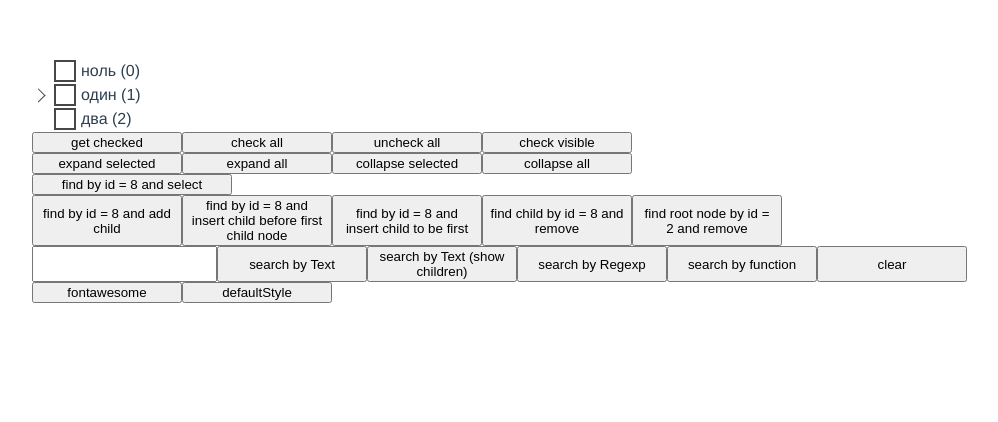
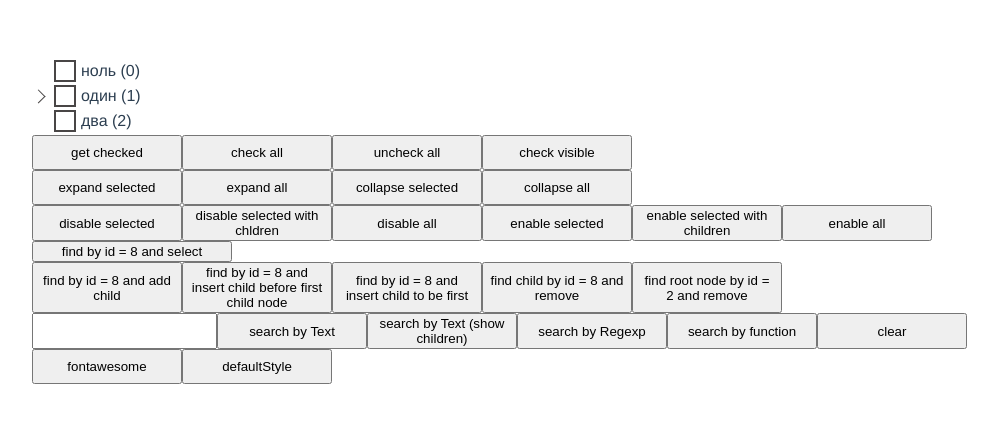
Before and after one commit to t0lik/tree-vue, a Vue app: page / in a window 1280 px wide. Shown: the top 422 px of the page, without its empty margins (26-1024 px from the left). Built offline with nearby package versions, Linux system fonts and the light colour scheme.

Commit message:
chore: disabled state and methods

```diff
--- a/src/App.vue
+++ b/src/App.vue
@@ -17,6 +17,14 @@
         <button @click="expandAll">expand all</button>
         <button @click="collapseSelectedNode">collapse selected</button>
         <button @click="collapseAll">collapse all</button>
+      </div>
+      <div class="button-group">
+        <button @click="disableSelectedNode">disable selected</button>
+        <button @click="disableSelectedNodeWithChildren">disable selected with chldren</button>
+        <button @click="disableAll">disable all</button>
+        <button @click="enableSelectedNode">enable selected</button>
+        <button @click="enableSelectedNodeWithChildren">enable selected with children</button>
+        <button @click="enableAll">enable all</button>
       </div>
       <button @click="findById">find by id = 8 and select</button>
       <div class="button-group">
@@ -128,6 +136,30 @@ export default {
       const nodeManager = this.$refs.tree.getNodeManager()
       nodeManager.collapseAll()
     },
+    disableSelectedNode () {
+      const nodeManager = this.$refs.tree.getNodeManager()
+      nodeManager.selectedNode.disable()
+    },
+    disableSelectedNodeWithChildren () {
+      const nodeManager = this.$refs.tree.getNodeManager()
+      nodeManager.selectedNode.disable(true)
+    },
+    enableSelectedNode () {
+      const nodeManager = this.$refs.tree.getNodeManager()
+      nodeManager.selectedNode.enable()
+    },
+    enableSelectedNodeWithChildren () {
+      const nodeManager = this.$refs.tree.getNodeManager()
+      nodeManager.selectedNode.enable(true)
+    },
+    disableAll () {
+      const nodeManager = this.$refs.tree.getNodeManager()
+      nodeManager.disableAll()
+    },
+    enableAll () {
+      const nodeManager = this.$refs.tree.getNodeManager()
+      nodeManager.enableAll()
+    },
     findById () {
       const nodeManager = this.$refs.tree.getNodeManager()
       const foundNode = nodeManager.findOne(item => item.item.id === 8)
@@ -220,6 +252,9 @@ export default {
 .button-group {
   display: flex;
 }
+.button-group button {
+  min-height: 35px;
+}
 .button-group button{
   min-width: 150px;
 }
--- a/src/components/Node.vue
+++ b/src/components/Node.vue
@@ -1,8 +1,8 @@
 <template>
   <div class="treevue-tree-node-container" :class="nodeContainerClasses">
     <div class="treevue-tree-node" @click="onClick" :class="parentClasses(node)">
-      <node-icon v-model="node.states.opened" :styleManager="styleManager" class="treevue-tree-node-element treevue-tree-node-icon" v-if="node.children.length"/>
-      <node-checkbox v-model="node.states.checked" :styleManager="styleManager" class="treevue-tree-node-element treevue-tree-node-checkbox"/>
+      <node-icon v-model="node.states.opened" :styleManager="styleManager" class="treevue-tree-node-element treevue-tree-node-icon" v-if="node.children.length" :disabled="node.states.disabled"/>
+      <node-checkbox v-model="node.states.checked" :styleManager="styleManager" class="treevue-tree-node-element treevue-tree-node-checkbox"  :class="checkClasses" :disabled="node.states.disabled"/>
       <slot name="text" v-bind:nodeText="nodeText" v-bind:textClasses="textClasses">
         <node-text :title="nodeText" class="treevue-tree-node-element treevue-tree-node-text" :class="textClasses"/>
       </slot>
@@ -54,7 +54,13 @@ export default {
   computed: {
     textClasses () {
       return {
-        'filter-matched': this.node.states.filterMatched
+        'filter-matched': this.node.states.matched,
+        disabled: this.node.states.disabled
+      }
+    },
+    checkClasses () {
+      return {
+        disabled: this.node.states.disabled
       }
     },
     styleManager () {
@@ -79,7 +85,9 @@ export default {
       this.$emit('selected', item)
     },
     onClick () {
-      console.log('onClick')
+      if (this.node.states.disabled) {
+        return
+      }
       this.$emit('selected', this.node)
     }
   }
@@ -107,8 +115,8 @@ export default {
   margin-right: 5px;
 }
 .treevue-tree-node-container {
-  margin-top: 2px;
-  margin-bottom: 2px;
+  margin-top: 3px;
+  margin-bottom: 3px;
 }
 .treevue-tree-node-children-container {
   margin-left: 20px;
@@ -122,6 +130,13 @@ export default {
 .treevue-tree-node-text {
   flex: 1
 }
+.treevue-tree-node-text.disabled {
+  color: #979191
+}
+.treevue-tree-node-checkbox.disabled {
+  color: #979191;
+  border-color: #979191
+}
 .treevue-tree-node-text.filter-matched {
   font-weight: bold;
 }
--- a/src/components/NodeCheckbox.vue
+++ b/src/components/NodeCheckbox.vue
@@ -8,6 +8,10 @@ export default {
   props: {
     value: {
       type: Boolean
+    },
+    disabled: {
+      type: Boolean,
+      default: false
     },
     styleManager: {
       type: Object,
@@ -34,6 +38,10 @@ export default {
   },
   methods: {
     onClick () {
+      if (this.disabled) {
+        return
+      }
+
       this.$emit('input', !this.value)
     }
   }
@@ -68,10 +76,10 @@ export default {
   transform-origin: center;
   box-sizing: content-box;
   transform: rotate(45deg) scaleY(1);
-  left: 4px;
-  top: 0px;
-  height: 9px;
-  width: 4px;
+  left: 32%;
+  top: 9%;
+  height: 50%;
+  width: 25%;
 }
 .treevue-default-checkbox.indeterminate:after {
   background: #494646;
--- a/src/components/NodeIcon.vue
+++ b/src/components/NodeIcon.vue
@@ -8,6 +8,10 @@ export default {
   props: {
     value: {
       type: Boolean
+    },
+    disabled: {
+      type: Boolean,
+      default: false
     },
     styleManager: {
       type: Object,
@@ -31,6 +35,10 @@ export default {
   },
   methods: {
     onClick () {
+      if (this.disabled) {
+        return
+      }
+
       this.$emit('input', !this.value)
     }
   }
--- a/src/nodeManagers/defaultManager.js
+++ b/src/nodeManagers/defaultManager.js
@@ -9,11 +9,11 @@ function mapNodeToItem (node, parent = null) {
     id,
     parent,
     states: {
-      checked: node.checked ||  false,
-      disabled: node.disabled ||  false,
-      opened: node.opened ||  false,
-      filtered: false,
-      filterMatched: false
+      checked: node.checked || false,
+      disabled: node.disabled || false,
+      opened: node.opened || false,
+      visible: true,
+      matched: false
     }
   }
   const children = this.getChildren(node)
@@ -31,6 +31,8 @@ function mapNodeToItem (node, parent = null) {
   item.collapse = withChildren => this.collapse(item, withChildren)
   item.select = () => this.setSelected(item)
   item.show = () => this.showNode(item)
+  item.disable = withChildren => this.disable(item, withChildren)
+  item.enable = withChildren => this.enable(item, withChildren)
 
   return item
 }
@@ -40,7 +42,7 @@ function isFunction (obj) {
 }
 
 function getVisibility (node) {
-  if (this.options.inSearch && !node.states.filtered) {
+  if (!node.states.visible) {
     return false
   }
   if (node.parent && !node.parent.states.opened) {
@@ -78,12 +80,12 @@ function visitAllParents (item, itemCallback) {
 function clearFilter () {
   this.options.inSearch = false
   this.visitAll(this.items, item => {
-    item.states.filtered = false
-    item.states.filterMatched = false
+    item.states.visible = true
+    item.states.matched = false
   })
 }
 function filter (searchObject, options) {
-  if(!searchObject) {
+  if (!searchObject) {
     return
   }
 
@@ -99,14 +101,14 @@ function filter (searchObject, options) {
     searchFunc = (name, item) => searchObject(item)
   }
   this.visitAll(this.items, item => {
-    item.states.filtered = item.parent && item.parent.states.filtered && filterOptions.showChildren
-    item.states.filterMatched = false
+    item.states.visible = item.parent && item.parent.states.visible && filterOptions.showChildren
+    item.states.matched = false
     const itemName = this.getName(item)
     if (searchFunc(itemName, item.item)) {
-      item.states.filtered = true
-      item.states.filterMatched = true
+      item.states.visible = true
+      item.states.matched = true
       this.visitAllParents(item, parent => {
-        parent.states.filtered = true
+        parent.states.visible = true
       })
     }
   })
@@ -179,6 +181,44 @@ function collapseAll () {
   if (this.selectedNode && !this.getVisibility(this.selectedNode)) {
     this.selectedNode = null
   }
+}
+
+function setSingleNodeDisableState (item, state) {
+  item.states.disabled = state
+  if (this.selectedNode === item && state) {
+    this.selectedNode = null
+  }
+}
+
+function setNodeDisableState (item, state, withChildren = false) {
+  this.setSingleNodeDisableState(item, state)
+  if (withChildren) {
+    this.visitAll(item.children, child => {
+      this.setSingleNodeDisableState(child, state)
+    })
+  }
+}
+
+function setAllNodesDisableState (items, state) {
+  this.visitAll(items, item => {
+    this.setSingleNodeDisableState(item, state)
+  })
+}
+
+function disable (node, withChildren = false) {
+  this.setNodeDisableState(node, true, withChildren)
+}
+
+function disableAll () {
+  this.setAllNodesDisableState(this.items, true)
+}
+
+function enable (node, withChildren = false) {
+  this.setNodeDisableState(node, false, withChildren)
+}
+
+function enableAll () {
+  this.setAllNodesDisableState(this.items, false)
 }
 
 function getNodeById (id) {
@@ -342,6 +382,13 @@ function DefaultManager () {
   this.addChild = addChild.bind(this)
   this.insertChild = insertChild.bind(this)
   this.removeNode = removeNode.bind(this)
+  this.setSingleNodeDisableState = setSingleNodeDisableState.bind(this)
+  this.setNodeDisableState = setNodeDisableState.bind(this)
+  this.setAllNodesDisableState = setAllNodesDisableState.bind(this)
+  this.disable = disable.bind(this)
+  this.disableAll = disableAll.bind(this)
+  this.enable = enable.bind(this)
+  this.enableAll = enableAll.bind(this)
 
   this.setNodes = function (nodes) {
     this.originalItems = nodes
```
